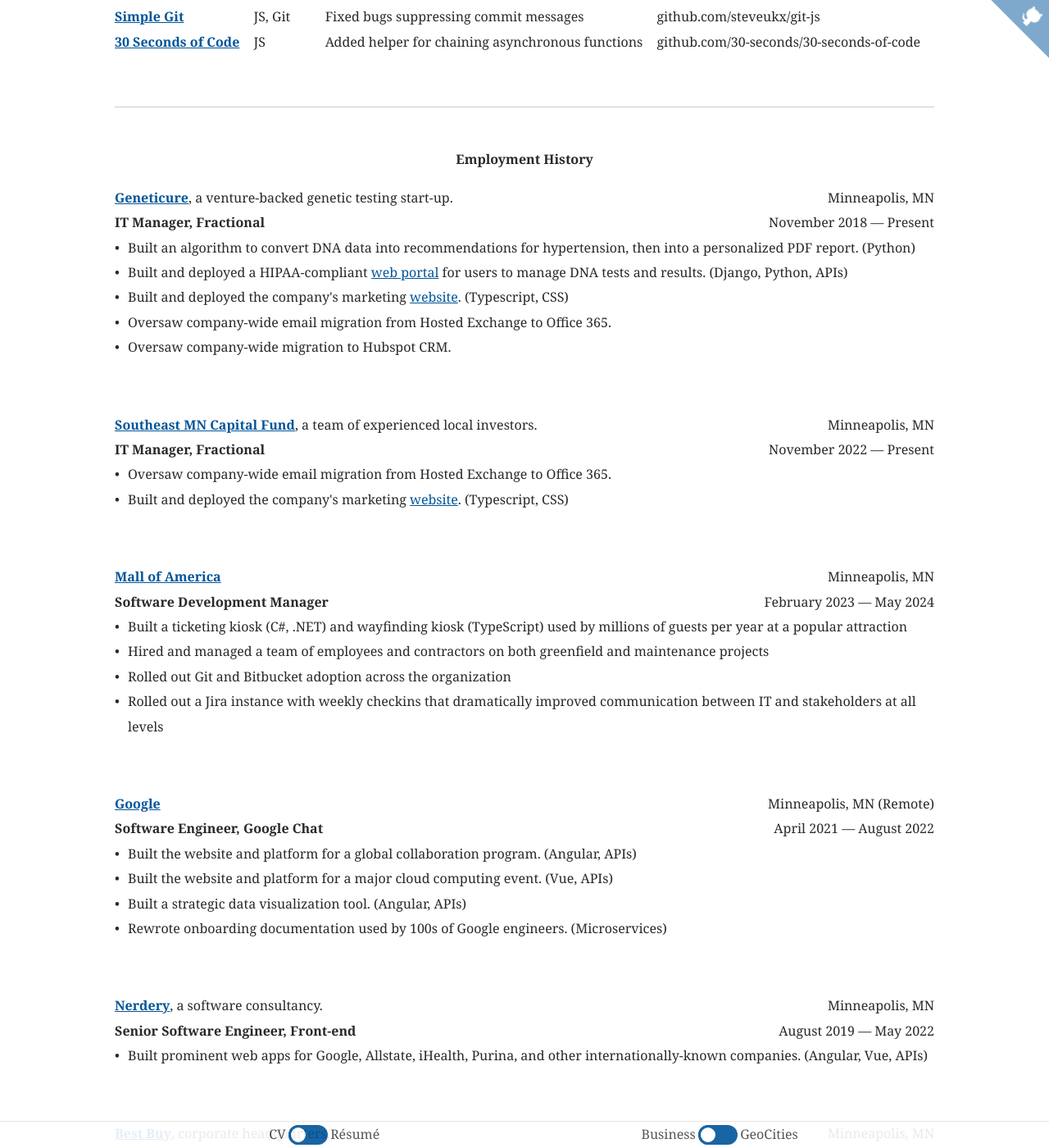
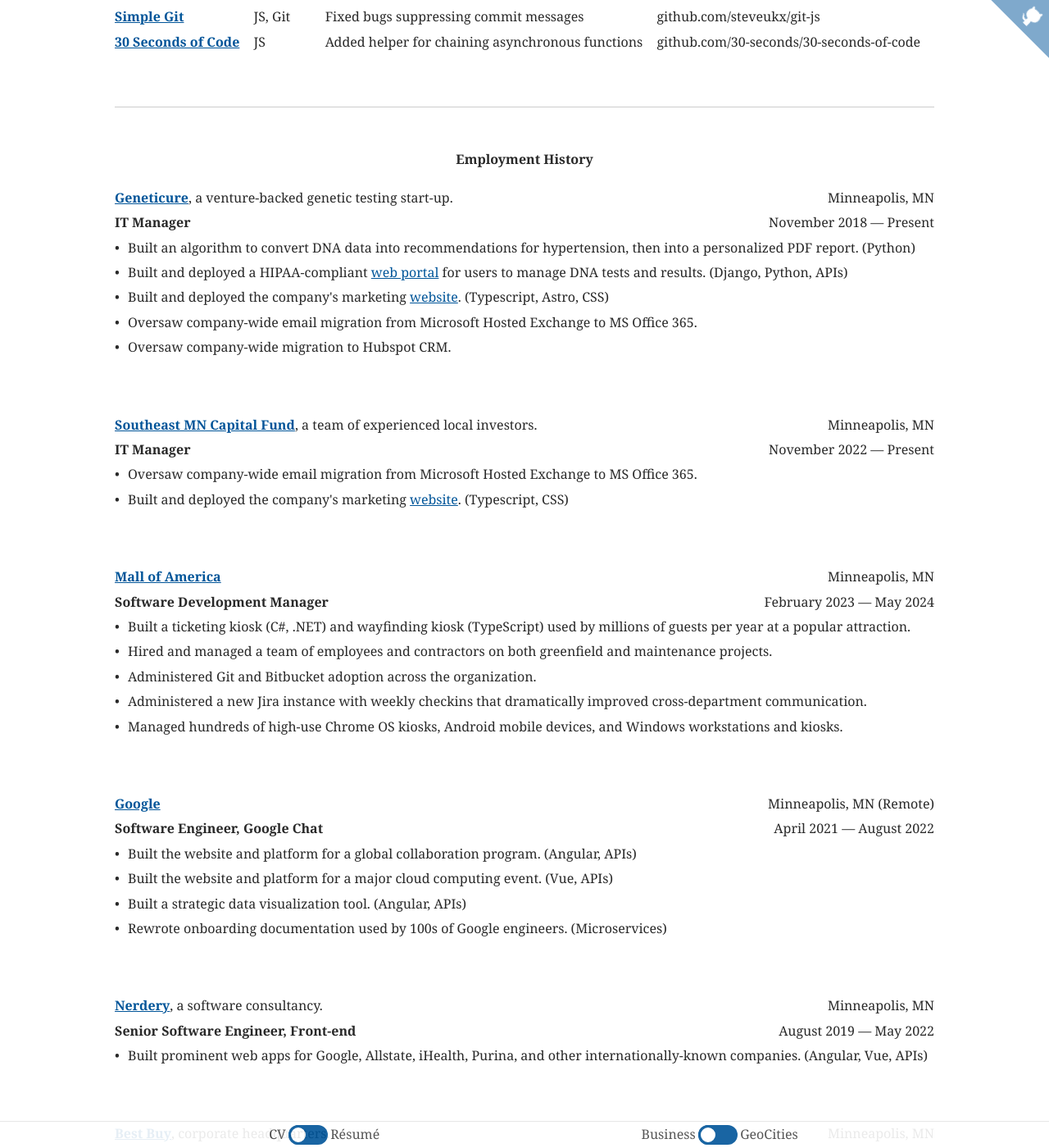
Before and after one commit to RobertAKARobin/robertakarobin.github.io, a Jekyll site: the page built from index.html, in a window 1280 px wide and 1400 px high, scrolled down 544 px. Shown: the whole window at 82% size. Built offline with Jekyll 4.4.1, drawn with Linux system fonts in a browser that asks for light colours; some of the changed text lies outside the part shown.

Commit message:
flesh out hardware/sysadmin

```diff
--- a/index.html
+++ b/index.html
@@ -7,7 +7,7 @@
 		<div>
 			<h1>Robert <sub>(Robin)</sub> Thomas</h1>
 			<p>Experienced engineer, relationship manager, and open-source contributor.</p>
-			<p>JavaScript (<dfn>Typescript, Angular, Vue</dfn>), Python (<dfn>Django</dfn>), TDD, APIs, Microservices, CSS (<dfn>SCSS</dfn>), Git.</p>
+			<p>JavaScript, Typescript, SysAdmin (Jira, Git, Salesforce), Hardware (MacOS, Windows, Chrome, Linux).</p>
 		</div>
 
 		<div>
@@ -121,7 +121,7 @@
 		<header>
 			<div>
 				<h3><a href="https://geneticure.com">Geneticure</a>, <span>a venture-backed genetic testing start-up.</span></h3>
-				<p>IT Manager, Fractional</p>
+				<p>IT Manager</p>
 			</div>
 
 			<div>
@@ -133,8 +133,8 @@
 		<ul>
 			<li>Built an algorithm to convert DNA data into recommendations for hypertension, then into a personalized PDF report. (Python)</li>
 			<li>Built and deployed a HIPAA-compliant <a href="https://portal.geneticure.com">web portal</a> for users to manage DNA tests and results. (Django, Python, APIs)</li>
-			<li>Built and deployed the company's marketing <a href="https://geneticure.com">website</a>. (Typescript, CSS)</li>
-			<li data-if-content="cv">Oversaw company-wide email migration from Hosted Exchange to Office 365.</li>
+			<li>Built and deployed the company's marketing <a href="https://geneticure.com">website</a>. (Typescript, Astro, CSS)</li>
+			<li data-if-content="cv">Oversaw company-wide email migration from Microsoft Hosted Exchange to MS Office 365.</li>
 			<li data-if-content="cv">Oversaw company-wide migration to Hubspot CRM.</li>
 		</ul>
 	</section>
@@ -143,7 +143,7 @@
 		<header>
 			<div>
 				<h3><a href="https://semncapital.com">Southeast MN Capital Fund</a>, <span>a team of experienced local investors.</span></h3>
-				<p>IT Manager, Fractional</p>
+				<p>IT Manager</p>
 			</div>
 
 			<div>
@@ -153,7 +153,7 @@
 		</header>
 
 		<ul>
-			<li>Oversaw company-wide email migration from Hosted Exchange to Office 365.</li>
+			<li>Oversaw company-wide email migration from Microsoft Hosted Exchange to MS Office 365.</li>
 			<li>Built and deployed the company's marketing <a href="https://semncapital.com">website</a>. (Typescript, CSS)</li>
 		</ul>
 	</section>
@@ -172,10 +172,11 @@
 		</header>
 
 		<ul>
-			<li>Built a ticketing kiosk (C#, .NET) and wayfinding kiosk (TypeScript) used by millions of guests per year at a popular attraction</li>
-			<li>Hired and managed a team of employees and contractors on both greenfield and maintenance projects</li>
-			<li>Rolled out Git and Bitbucket adoption across the organization</li>
-			<li>Rolled out a Jira instance with weekly checkins that dramatically improved communication between IT and stakeholders at all levels</li>
+			<li>Built a ticketing kiosk (C#, .NET) and wayfinding kiosk (TypeScript) used by millions of guests per year at a popular attraction.</li>
+			<li>Hired and managed a team of employees and contractors on both greenfield and maintenance projects.</li>
+			<li>Administered Git and Bitbucket adoption across the organization.</li>
+			<li>Administered a new Jira instance with weekly checkins that dramatically improved cross-department communication.</li>
+			<li>Managed hundreds of high-use Chrome OS kiosks, Android mobile devices, and Windows workstations and kiosks.</li>
 		</ul>
 	</section>
 
```
Also changed, not shown: other parts of index.html (+0 -1 lines).
